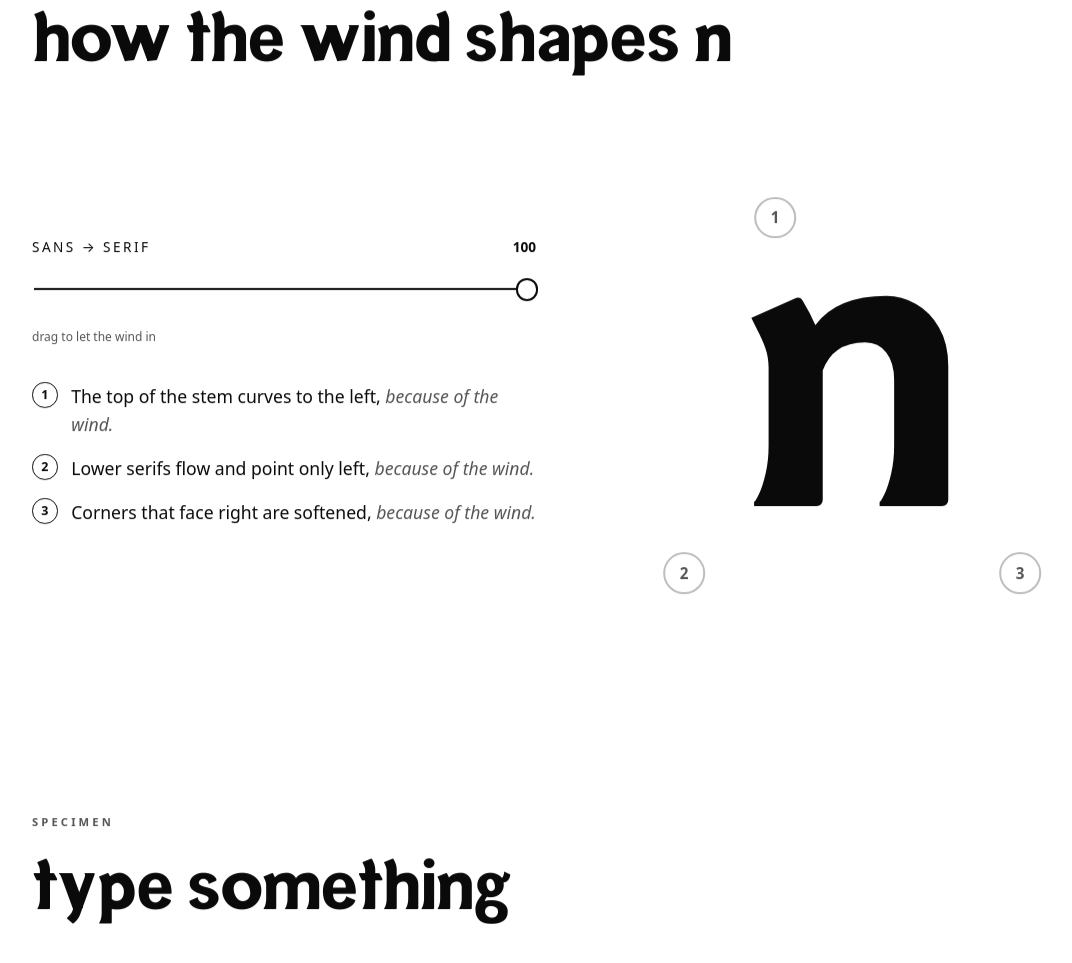
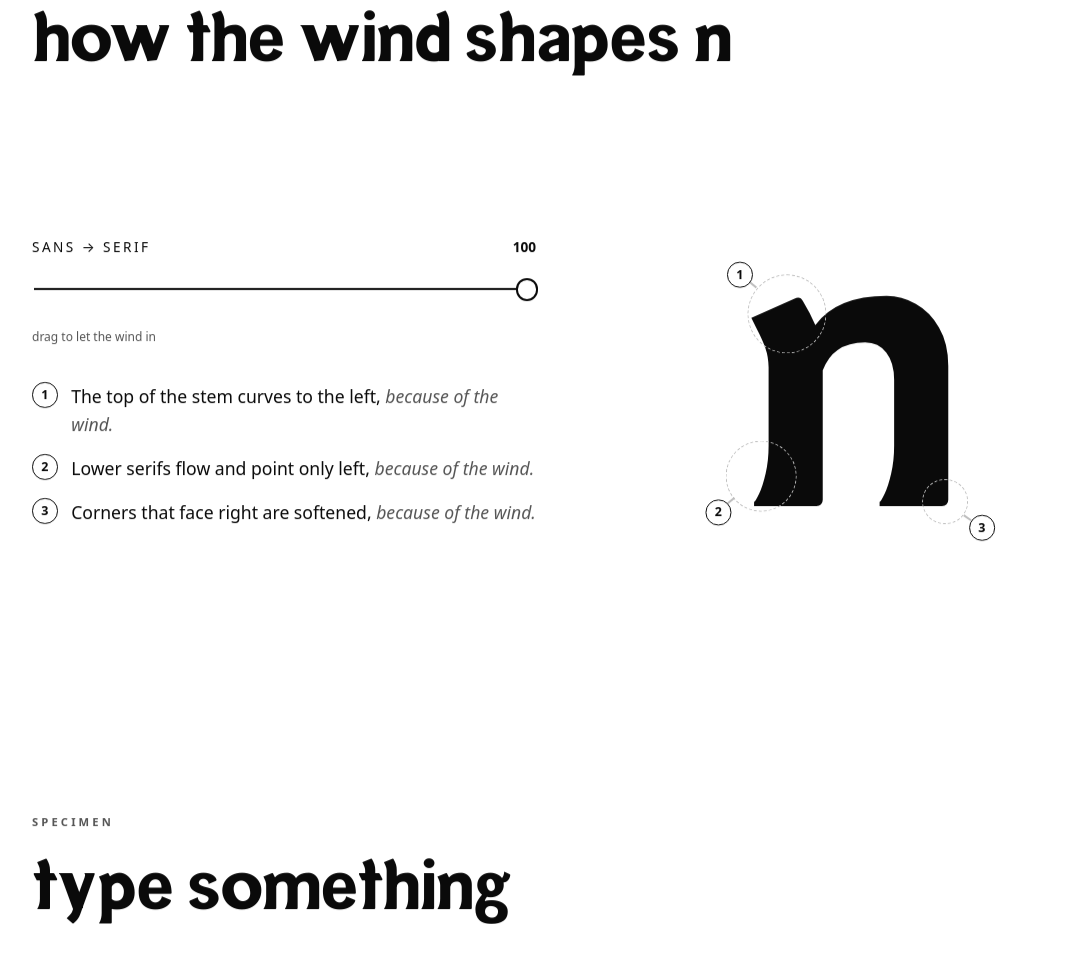
Before and after one commit to AarKro/zephir-flex, a website built with Vite: page index.html in a window 1280 px wide. Shown: the part 4361-5324 px from the top of the page, without its empty margins (72-1144 px from the left). Built offline with nearby package versions, Linux system fonts and the light colour scheme.

Commit message:
rework anatomy sectionn

```diff
--- a/src/modules/anatomy.ts
+++ b/src/modules/anatomy.ts
@@ -3,11 +3,15 @@
 // the feature notes (hovering either highlights the pair).
 import { prefersReducedMotion } from './reveal';
 
-// Approximate positions (% of the square stage) of each feature on the "n".
+// Feature positions on the glyph itself, derived from the font's outlines:
+// units/em = 1000, advance of "n" = 542, typo ascender 800 (USE_TYPO_METRICS)
+// puts the baseline at 80% of the 1em line box. left/top are % of the glyph's
+// box; ring is the highlighted area's diameter in em of the glyph size; angle
+// points the numbered badge away from the letter (0 = right, clockwise).
 const MARKERS = [
-  { left: 34, top: 16 }, // 1: stem top, curves left
-  { left: 15, top: 90 }, // 2: lower-left serif (pulled out from the foot)
-  { left: 85, top: 90 }, // 3: right-facing corner, softened (pulled out)
+  { left: 21.0, top: 33.8, ring: 0.19, angle: -140 }, // 1: stem top, curves left
+  { left: 9.8, top: 72.8, ring: 0.17, angle: 140 }, // 2: left foot serif, points left
+  { left: 91.3, top: 79.0, ring: 0.11, angle: 35 }, // 3: right-facing corner, softened
 ];
 
 export function initAnatomy(): void {
@@ -27,12 +31,18 @@ export function initAnatomy(): void {
   const markers = MARKERS.map((pos, i) => {
     const m = document.createElement('span');
     m.className = 'anatomy__marker';
-    m.dataset.marker = String(i);
     m.style.left = `${pos.left}%`;
     m.style.top = `${pos.top}%`;
-    m.textContent = String(i + 1);
-    m.setAttribute('aria-hidden', 'true');
-    stage.appendChild(m);
+    m.style.setProperty('--ring', `${pos.ring}em`);
+    m.style.setProperty('--angle', `${pos.angle}deg`);
+    const arm = document.createElement('span');
+    arm.className = 'anatomy__arm';
+    const badge = document.createElement('span');
+    badge.className = 'anatomy__badge';
+    badge.textContent = String(i + 1);
+    arm.appendChild(badge);
+    m.appendChild(arm);
+    glyph.appendChild(m);
     return m;
   });
 
--- a/src/styles/_anatomy.scss
+++ b/src/styles/_anatomy.scss
@@ -28,6 +28,7 @@
 }
 
 .anatomy__glyph {
+  position: relative; // markers are placed in % of the glyph's own box
   font-family: 'Zephir Flex', Georgia, serif;
   font-size: min(78vw, 26rem);
   line-height: 1;
@@ -36,31 +37,77 @@
   transition: font-variation-settings 0.5s $ease-wind;
 }
 
+// Each marker is a dashed ring sitting exactly on the affected part of the
+// letter (sized via --ring in em so it scales with the glyph), plus a numbered
+// badge held off the ring's edge by a short leader line, angled away from the
+// letter via --angle.
 .anatomy__marker {
   position: absolute;
-  width: 2.6rem;
-  height: 2.6rem;
+  width: var(--ring);
+  height: var(--ring);
+  transform: translate(-50%, -50%);
+  border: 1.5px dashed var(--wind);
+  border-radius: 50%;
+  cursor: default;
+  transition: border-color 0.2s $ease-out;
+
+  // Leader line from the ring's edge out to the badge.
+  &::before {
+    content: '';
+    position: absolute;
+    top: calc(50% - 0.75px);
+    left: 50%;
+    width: 0.55rem;
+    height: 1.5px;
+    background: var(--wind);
+    transform-origin: left center;
+    transform: rotate(var(--angle)) translateX(calc(var(--ring) / 2));
+    transition: background 0.2s $ease-out;
+  }
+}
+
+// Invisible spoke from the ring's centre out past the leader line. It keeps
+// the glyph's font-size, so the em-based --ring resolves correctly here (it
+// wouldn't on the badge, whose font-size is small).
+.anatomy__arm {
+  position: absolute;
+  top: 50%;
+  left: 50%;
+  width: calc(var(--ring) / 2 + 0.55rem + 0.8rem);
+  height: 0;
+  transform-origin: left center;
+  transform: rotate(var(--angle));
+}
+
+.anatomy__badge {
+  position: absolute;
+  top: 0;
+  left: 100%;
+  width: 1.6rem;
+  height: 1.6rem;
+  margin: -0.8rem; // center the badge on the arm's tip
   display: grid;
   place-items: center;
-  // Transparent body with a grey "wind" border so the markers float over the
-  // letter without obscuring it.
-  border: 2px solid var(--wind);
+  border: 1.5px solid var(--ink);
   border-radius: 50%;
-  background: transparent;
-  color: var(--ink-soft);
-  font-size: 0.95rem;
+  background: var(--paper);
+  color: var(--ink);
+  font-size: 0.78rem;
   font-weight: 700;
   font-family: system-ui, sans-serif;
-  transform: translate(-50%, -50%);
-  transition: background 0.2s $ease-out, color 0.2s $ease-out,
-    border-color 0.2s $ease-out, transform 0.2s $ease-out;
+  transform: rotate(calc(-1 * var(--angle))); // keep the number upright
+  transition: background 0.2s $ease-out, color 0.2s $ease-out;
 }
 
 .anatomy__marker.is-active {
-  background: var(--ink);
   border-color: var(--ink);
-  color: var(--paper);
-  transform: translate(-50%, -50%) scale(1.15);
+
+  &::before { background: var(--ink); }
+
+  .anatomy__badge {
+    background: var(--ink);
+    color: var(--paper);
+  }
 }
 
 .anatomy__controls { min-width: 0; }
```
